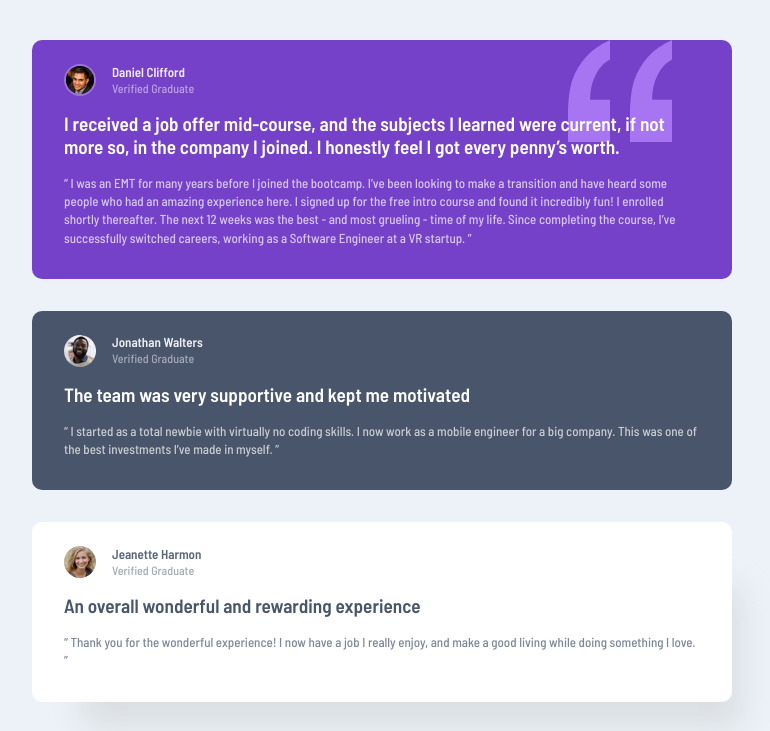
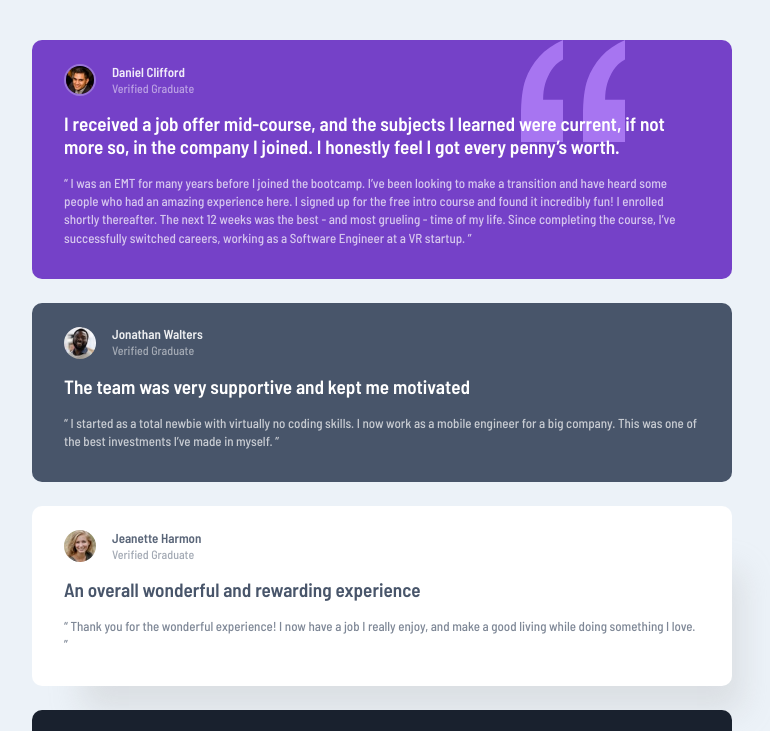
Before and after one commit to snehamoybag/testimonials-grid-section, a plain HTML site: page index.html in a window 1280 px wide. Shown: the top 731 px of the page, without its empty margins (258-1028 px from the left). Drawn offline with Linux system fonts and the light colour scheme.

Commit message:
Update style.css

```diff
--- a/style.css
+++ b/style.css
@@ -39,7 +39,7 @@ main {
 		width: 87%;
 		display: grid;
 		grid-column-gap: 2rem;
-		grid-row-gap: 2rem;
+		grid-row-gap: 1.5rem;
 		justify-items: center;
 		margin: 2.5rem 0;
 }
@@ -55,7 +55,7 @@ main {
 		background-color: var(--moderateViolet);
 		background-image: url('images/bg-pattern-quotation.svg');
 		background-repeat: no-repeat;
-		background-position: top 0% left 90%;
+		background-position: top 0% left 82%;
 }
 
 .comment:nth-of-type(2) {
```
